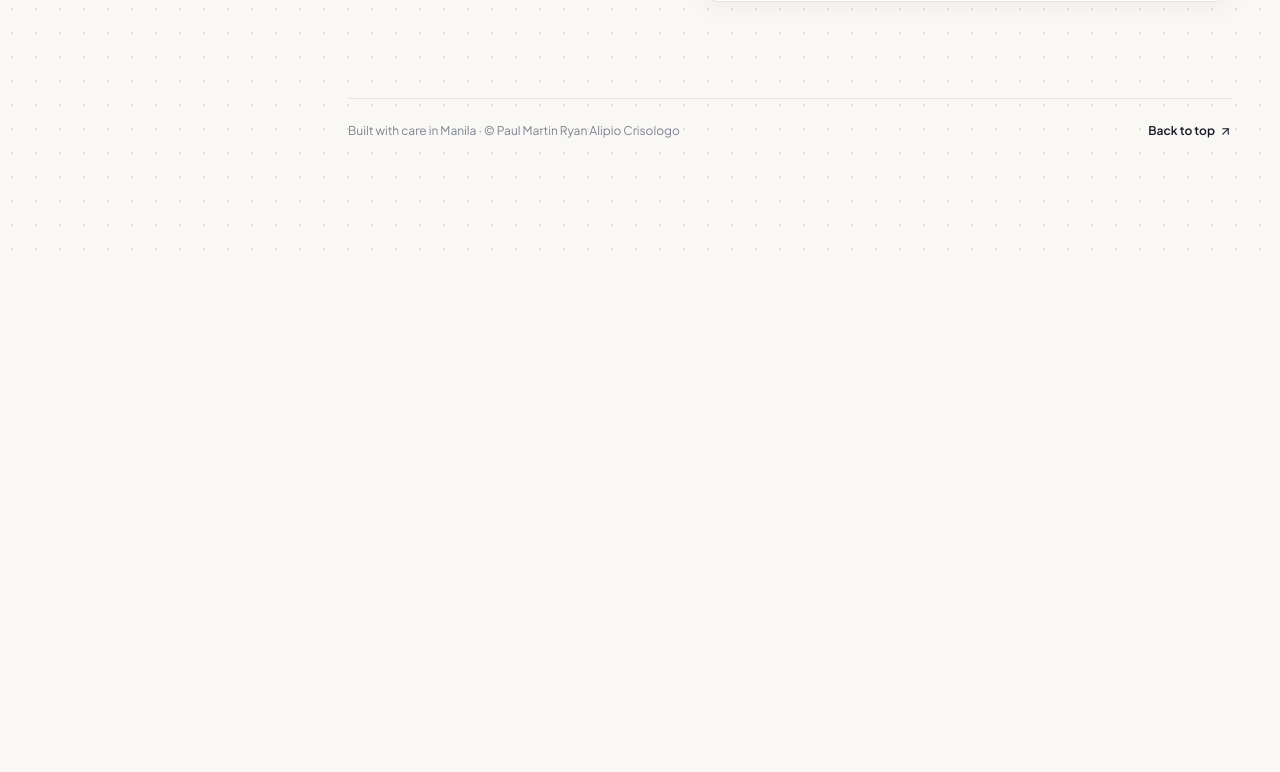
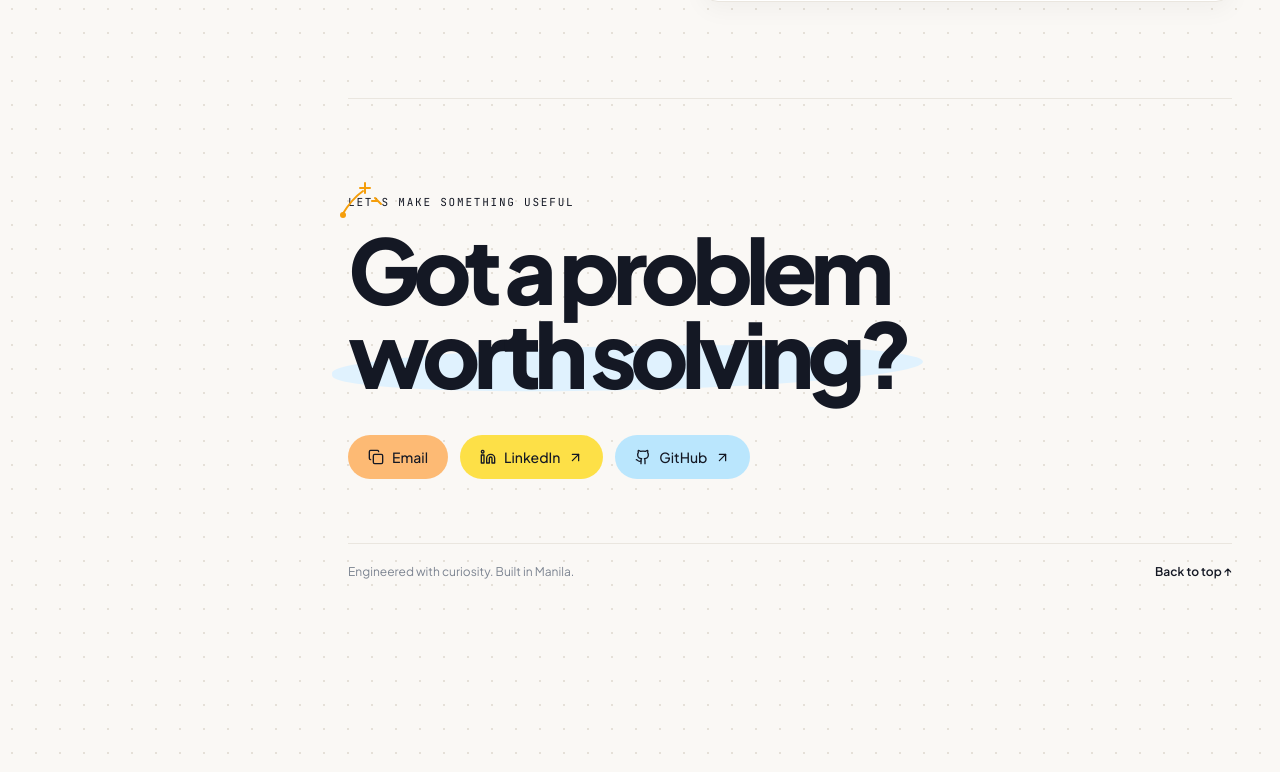
Before and after one commit to isthatpaul/Portfolio, a Next.js app: page / in a window 1280 px wide. Shown: the part 4227-4999 px from the top of the page. Before the commit the page ends 4486 px from the top, so only its background shows below. Built offline with nearby package versions, Linux system fonts and the light colour scheme.

Commit message:
feat(ui): add global editorial footer with pastel action pills

```diff
--- /dev/null
+++ b/src/components/layout/Footer.tsx
@@ -0,0 +1,71 @@
+"use client";
+
+import { AnimatePresence, motion } from "framer-motion";
+import { ArrowUpRight, Check, Copy, Github, Linkedin } from "lucide-react";
+import { useState } from "react";
+import { portfolioData } from "@/data/portfolio";
+
+export function Footer() {
+  const { editorialFooter, links } = portfolioData;
+  const [copied, setCopied] = useState(false);
+
+  const handleCopyEmail = async () => {
+    try {
+      await navigator.clipboard.writeText(links.email);
+      setCopied(true);
+      window.setTimeout(() => setCopied(false), 2600);
+    } catch {
+      window.location.href = `mailto:${links.email}`;
+    }
+  };
+
+  return (
+    <>
+      <footer className="border-t border-line py-16 sm:py-20 lg:py-24" id="global-footer">
+        <div className="relative">
+          <svg aria-hidden="true" className="absolute -left-2 -top-4 h-14 w-14 text-[#F59E0B] sm:-left-4 sm:-top-5" fill="none" viewBox="0 0 56 56">
+            <path d="M10 40C16 30 21 23 31 16" stroke="currentColor" strokeLinecap="round" strokeWidth="2" />
+            <path d="M33 8V18M28 13H38M43 23L49 29M46 26H40" stroke="currentColor" strokeLinecap="round" strokeWidth="2" />
+            <circle cx="11" cy="40" fill="currentColor" r="3" />
+          </svg>
+
+          <p className="eyebrow">{editorialFooter.eyebrow}</p>
+          <h2 className="mt-4 max-w-[760px] font-display text-[clamp(3rem,7vw,6.5rem)] font-extrabold leading-[.94] tracking-[-0.075em] text-ink">
+            <span className="block">{editorialFooter.headline.lineOne}</span>
+            <span className="block highlight-sky w-fit">{editorialFooter.headline.lineTwo}</span>
+          </h2>
+
+          <div className="mt-10 flex flex-wrap gap-3">
+            <button className="inline-flex min-h-11 items-center gap-2 rounded-full bg-[#FDBA74] px-5 py-2.5 text-sm font-medium text-ink transition-transform duration-200 hover:-translate-y-0.5" onClick={handleCopyEmail} type="button">
+              {copied ? <Check aria-hidden="true" size={16} /> : <Copy aria-hidden="true" size={16} />}
+              {copied ? "Email copied" : editorialFooter.emailLabel}
+            </button>
+            <a className="inline-flex min-h-11 items-center gap-2 rounded-full bg-[#FDE047] px-5 py-2.5 text-sm font-medium text-ink transition-transform duration-200 hover:-translate-y-0.5" href={links.linkedin} rel="noreferrer" target="_blank">
+              <Linkedin aria-hidden="true" size={16} />
+              {editorialFooter.linkedinLabel}
+              <ArrowUpRight aria-hidden="true" size={15} />
+            </a>
+            <a className="inline-flex min-h-11 items-center gap-2 rounded-full bg-[#BAE6FD] px-5 py-2.5 text-sm font-medium text-ink transition-transform duration-200 hover:-translate-y-0.5" href={links.github} rel="noreferrer" target="_blank">
+              <Github aria-hidden="true" size={16} />
+              {editorialFooter.githubLabel}
+              <ArrowUpRight aria-hidden="true" size={15} />
+            </a>
+          </div>
+        </div>
+
+        <div className="mt-16 flex flex-col gap-3 border-t border-line pt-5 text-xs text-[#7C8491] sm:flex-row sm:items-center sm:justify-between">
+          <p>{editorialFooter.metadata}</p>
+          <a className="inline-flex items-center gap-1 font-semibold text-ink" href="#hero">{editorialFooter.backToTop}</a>
+        </div>
+      </footer>
+
+      <AnimatePresence>
+        {copied ? (
+          <motion.div animate={{ opacity: 1, y: 0 }} aria-live="polite" className="fixed bottom-5 right-5 z-50 flex items-center gap-2 rounded-full bg-ink px-4 py-3 text-sm font-bold text-white shadow-[0_12px_30px_rgba(20,24,36,0.18)]" exit={{ opacity: 0, y: 8 }} initial={{ opacity: 0, y: 8 }} role="status">
+            <Check aria-hidden="true" size={15} /> Email copied to clipboard
+          </motion.div>
+        ) : null}
+      </AnimatePresence>
+    </>
+  );
+}
--- a/src/components/layout/PortfolioShell.tsx
+++ b/src/components/layout/PortfolioShell.tsx
@@ -1,4 +1,5 @@
 import { ProfileSidebar } from "@/components/layout/ProfileSidebar";
+import { Footer } from "@/components/layout/Footer";
 import { Navbar } from "@/components/layout/Navbar";
 
 interface PortfolioShellProps {
@@ -13,6 +14,7 @@ export function PortfolioShell({ children }: PortfolioShellProps) {
         <div className="mx-auto w-full max-w-[1120px] px-4 pb-16 pt-4 sm:px-8 lg:px-12 lg:pb-24 lg:pt-7">
           <Navbar />
           {children}
+          <Footer />
         </div>
       </main>
     </div>
--- a/src/components/sections/Contact.tsx
+++ b/src/components/sections/Contact.tsx
@@ -93,13 +93,6 @@ export function Contact() {
         </div>
       </section>
 
-      <footer className="border-t border-line py-6">
-        <div className="flex flex-col gap-3 text-xs text-[#7C8491] sm:flex-row sm:items-center sm:justify-between">
-          <p>{contact.footerNote}</p>
-          <a className="inline-flex items-center gap-1 font-semibold text-ink" href="#hero">Back to top <ArrowUpRight aria-hidden="true" size={13} /></a>
-        </div>
-      </footer>
-
       <AnimatePresence>
         {copied || submitted ? (
           <motion.div animate={{ opacity: 1, y: 0 }} aria-live="polite" className="fixed bottom-5 right-5 z-50 flex items-center gap-2 rounded-full bg-ink px-4 py-3 text-sm font-bold text-white shadow-[0_12px_30px_rgba(20,24,36,0.18)]" exit={{ opacity: 0, y: 8 }} initial={{ opacity: 0, y: 8 }} role="status">
--- a/src/data/portfolio.ts
+++ b/src/data/portfolio.ts
@@ -63,7 +63,7 @@ export const portfolioData = {
   resumePath: "/assets/resume/resume.pdf",
   links: {
     linkedin: "https://www.linkedin.com/in/paul-martin-ryan-crisologo",
-    github: "https://github.com/paulryan0613",
+    github: "https://github.com/isthatpaul",
     email: "paulryan0613@gmail.com",
   },
   navigation: [
@@ -79,6 +79,18 @@ export const portfolioData = {
     { label: "About", href: "/about" },
   ],
   navigationCta: "Get in touch",
+  editorialFooter: {
+    eyebrow: "Let's make something useful",
+    headline: {
+      lineOne: "Got a problem",
+      lineTwo: "worth solving?",
+    },
+    emailLabel: "Email",
+    linkedinLabel: "LinkedIn",
+    githubLabel: "GitHub",
+    metadata: "Engineered with curiosity. Built in Manila.",
+    backToTop: "Back to top ↑",
+  },
   hero: {
     headline: {
       lineOne: "Building useful software",
@@ -270,7 +282,6 @@ export const portfolioData = {
       emailPlaceholder: "you@email.com",
       messagePlaceholder: "Tell me about your project, opportunity, or question...",
     },
-    footerNote: "Built with care in Manila · © Paul Martin Ryan Alipio Crisologo",
   },
 } as const;
 
```
